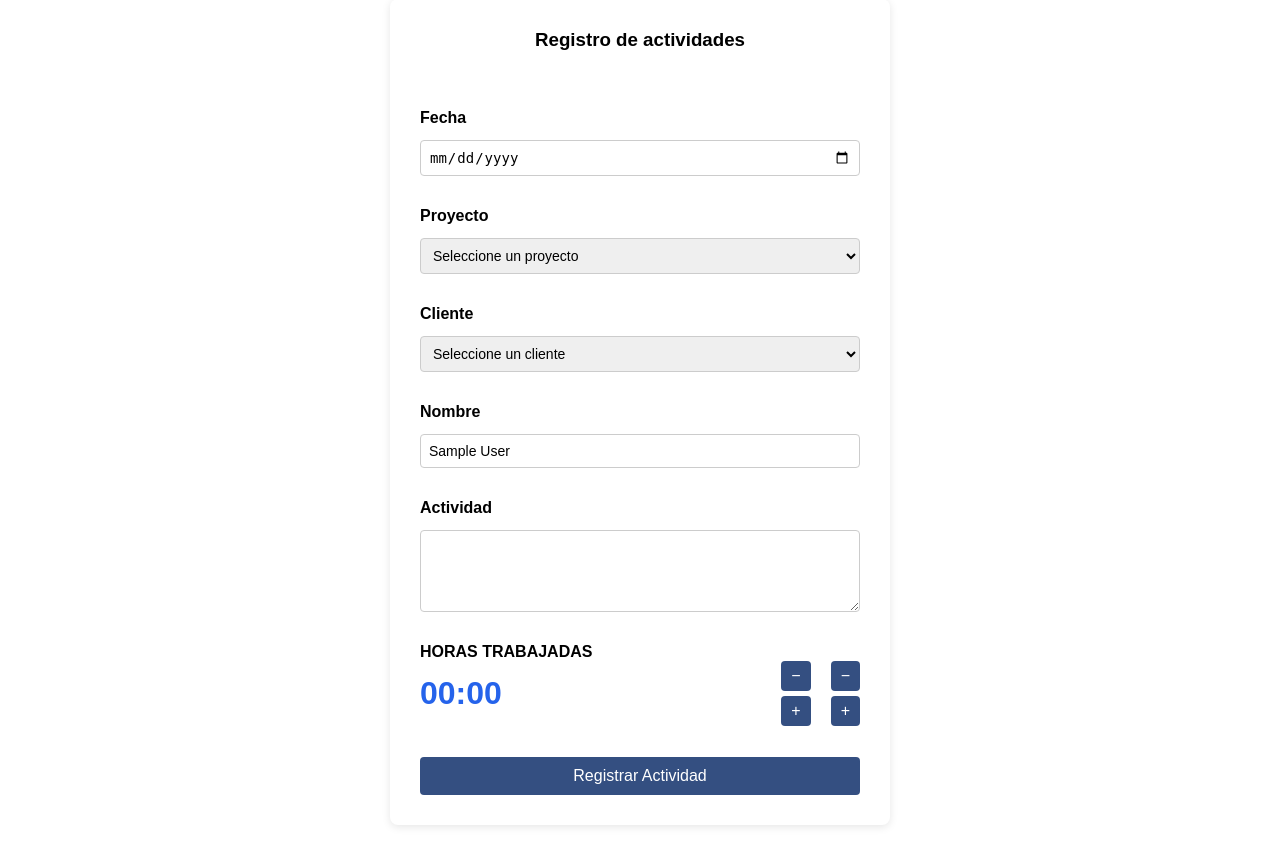
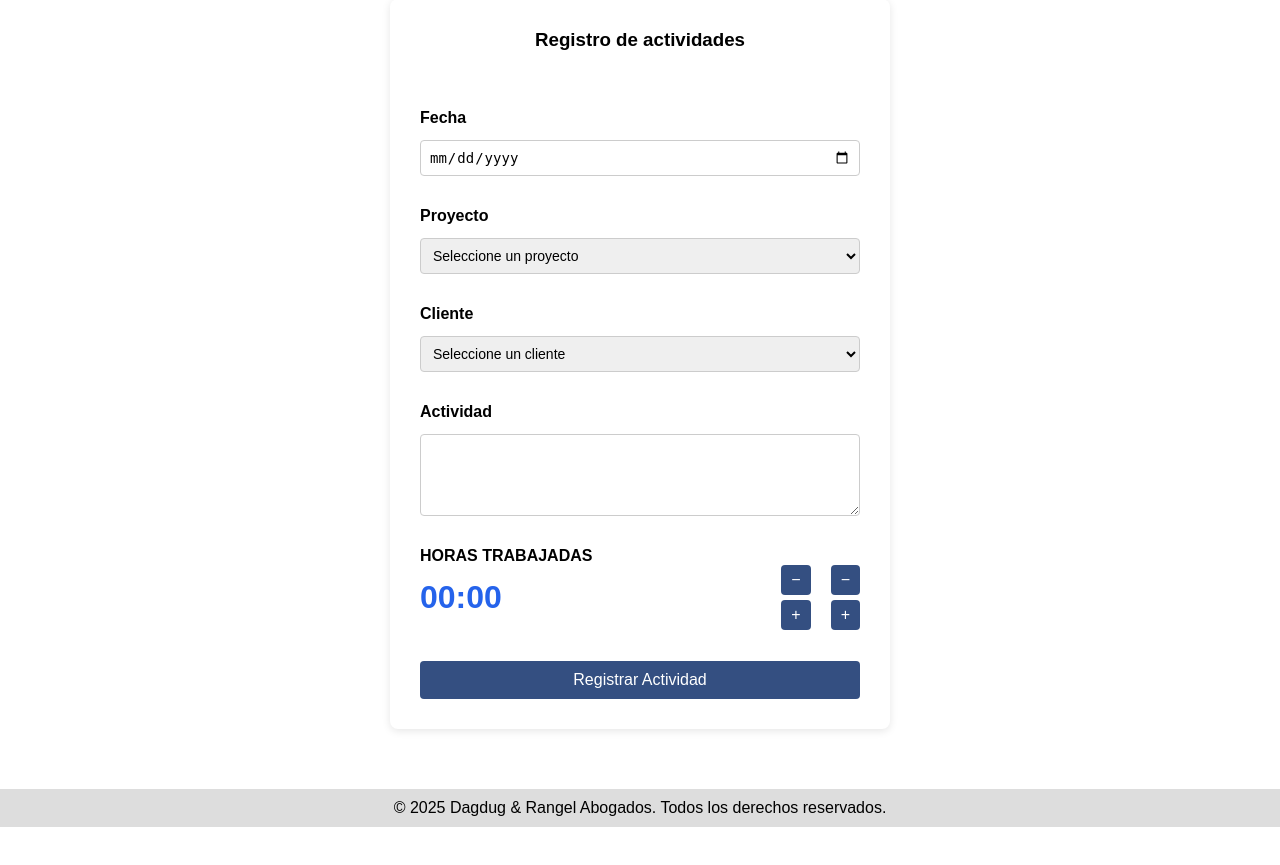
Before and after one commit to somewhereonly9/timereport, a PHP site: page /home.php in a window 1280 px wide. Shown: the part 239-1104 px from the top of the page. After the commit the page ends 1066 px from the top, so only its background shows below. Run offline with PHP 8.4, Linux system fonts and the light colour scheme; the visitor is signed in with stand-in values (Sample User, id 1); data that the repository does not hold is empty.

Commit message:
Cambios en home con respecto al menu

```diff
--- a/home.php
+++ b/home.php
@@ -59,10 +59,6 @@
                 </div>
                 <input type="hidden" name="first_name" value="<?= htmlspecialchars($user['first_name']) ?>">
                 <div class="mb-3">
-                    <label for="first_name_display" class="form-label">Nombre</label>
-                    <input type="text" class="form-control" id="first_name_display" value="<?= htmlspecialchars($user['first_name']) ?>" readonly>
-                </div>
-                <div class="mb-3">
                     <label for="actividad" class="form-label">Actividad</label>
                     <textarea class="form-control" id="actividad" name="actividad" rows="4" required></textarea>
                 </div>
```
